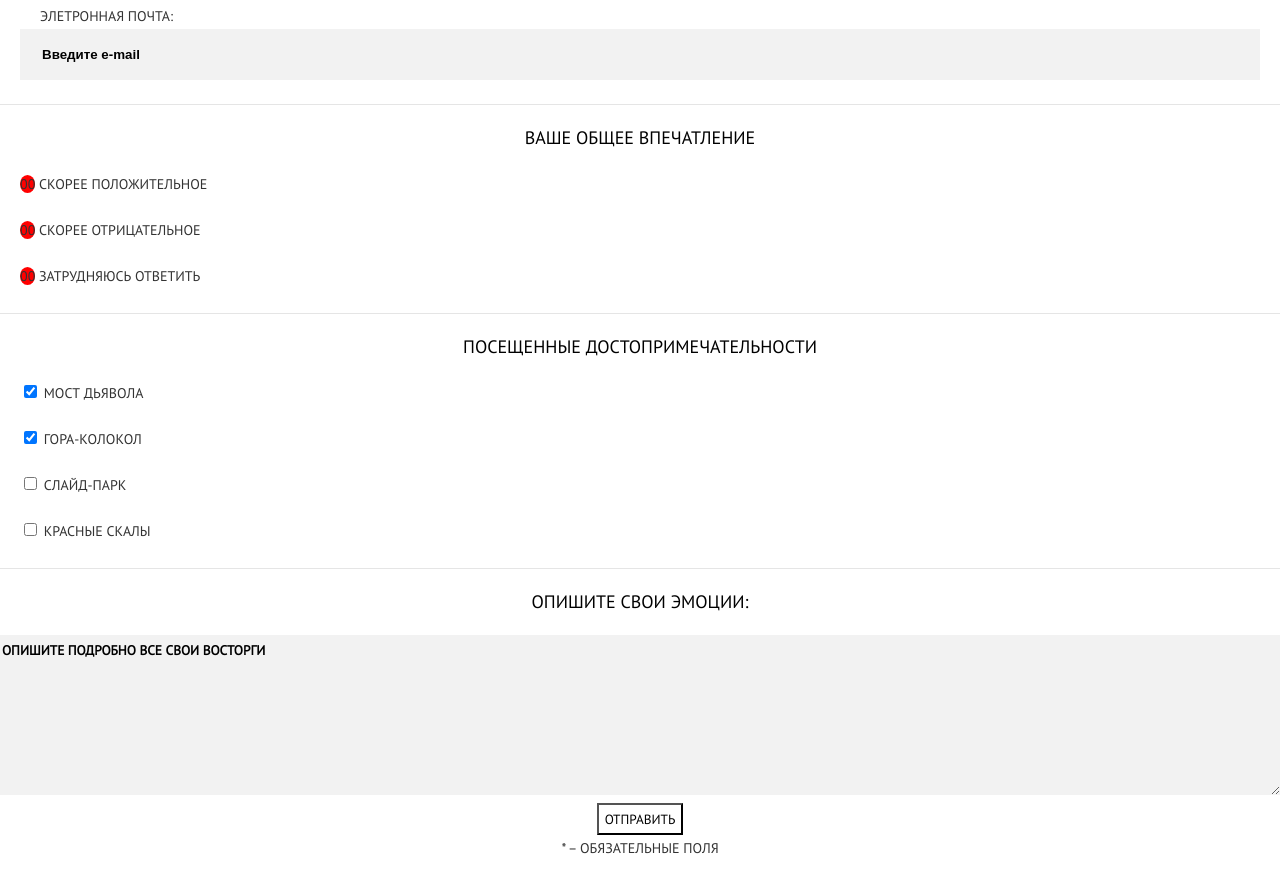
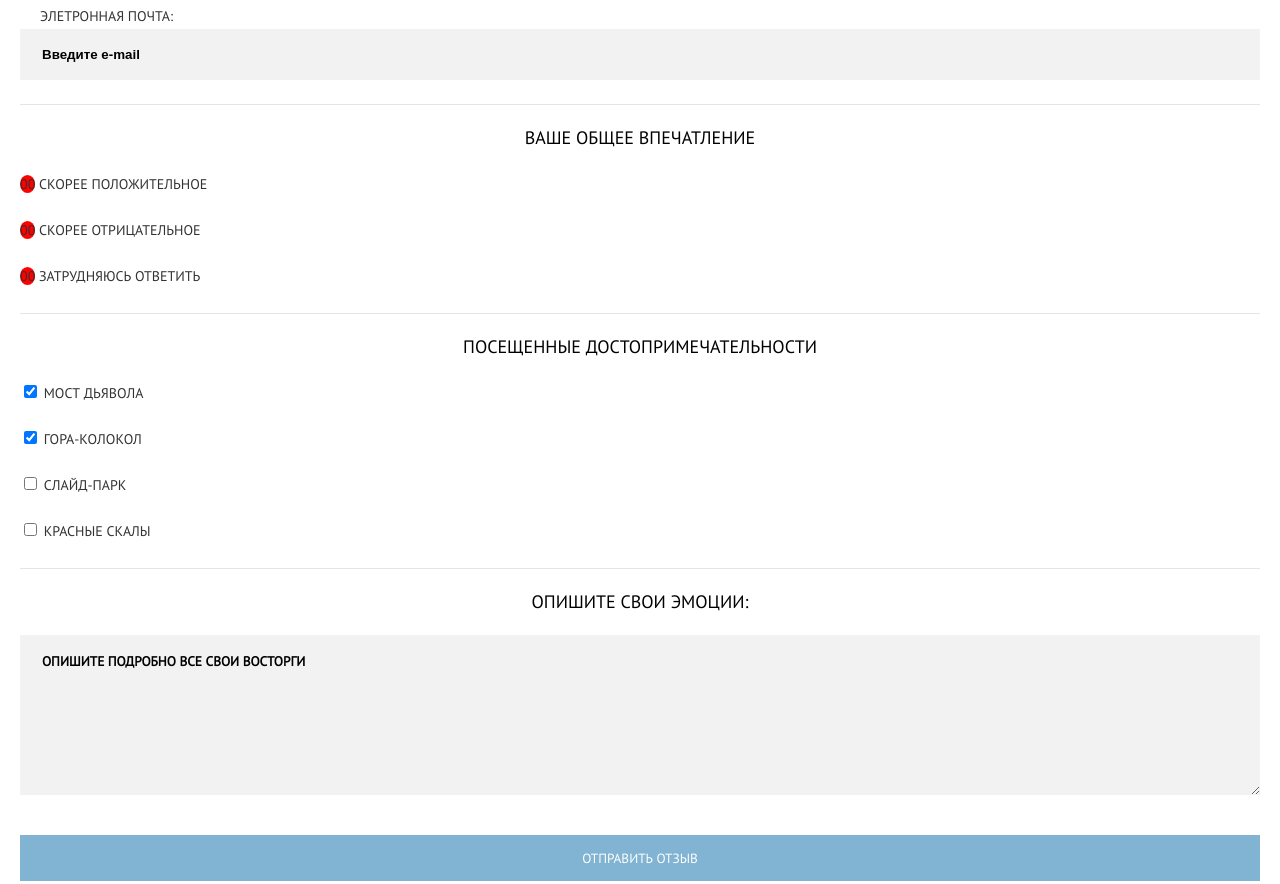
Before and after one commit to akaDuality/HTMLSchool, a website: page form.html in a window 1280 px wide. Shown: the part 1222-2106 px from the top of the page. Drawn offline with Linux system fonts and the light colour scheme.

Commit message:
Tweak form

```diff
--- a/form.html
+++ b/form.html
@@ -246,7 +246,7 @@
 
       <div class="line"></div>
 
-      <form method="POST" action="https://echo.htmlacademy.ru">
+      <form class="form" method="POST" action="https://echo.htmlacademy.ru">
 
         <fieldset class="form-fieldset">
           <legend class="form-legend"><span class="heading-s">Представьтесь:</span></legend>
@@ -381,15 +381,16 @@
 
       <fieldset class="form-fieldset">
         <legend class="form-legend"><span class="heading-s">Опишите свои эмоции:</span></legend>
-        <textarea class="textarea" placeholder="Опишите подробно все свои восторги"></textarea>
+        <textarea class="form-textarea" placeholder="Опишите подробно все свои восторги"></textarea>
       </fieldset>
 
-        <button>Отправить</button>
+        <button class="form-submit button">Отправить отзыв</button>
         <p>* – обязательные поля</p>
       </form>
     </main>
+
     <footer class="footer">
-      <strong class="heading-m">#visitsedona</strong>
+      <strong class="hashtag heading-m">#visitsedona</strong>
       <ul class="social-list">
         <li class="social-item">
           <a class="social-button button" href="#" target="_blank">
--- a/styles/blocks/button.css
+++ b/styles/blocks/button.css
@@ -1,9 +1,10 @@
 .landing-button {
-  padding: 10px;
-  color: #ffffff;
+
 }
 
 .button {
+  padding: 10px;
   background-color: #81b3d2;
   fill: #ffffff;
+  color: #ffffff;
 }
--- a/styles/form/form.css
+++ b/styles/form/form.css
@@ -1,5 +1,10 @@
+.form {
+  padding: 0px 20px; /* Include button horizontal spaces */
+}
+
 .form-fieldset {
-  /* background-color: red; */
+
+  margin-bottom: 24px;
 }
 
 .form-legend {
@@ -8,7 +13,6 @@
 }
 
 .form-list {
-  padding: 0px 20px 24px;
   text-align: left;
 }
 
@@ -31,3 +35,10 @@
   height: 1px;
   background-color: #E5E5E5;
 }
+
+.form-submit {
+  border: none;
+
+  width: 100%;
+  margin-bottom: 16px;
+}
--- a/styles/form/label.css
+++ b/styles/form/label.css
@@ -1,18 +1,13 @@
 .form-label {
-  /* padding: 10px; */
-  /* display: flex; */
-  /* flex-grow: 1; */
-  width: 300px;
 
-  /* background-color: red; */
-  /* margin-right: 8px; */
 }
+
 .form-label-text {
   margin-right: 12px;
 }
 
 .short-label {
-  /* width: 100%; */
+
 }
 
 .long-label {
--- a/styles/form/placeholder.css
+++ b/styles/form/placeholder.css
@@ -1,6 +1,6 @@
 
-.form-input::placeholder, .textarea::placeholder {
-    /* padding: 10px 0px; */
+.form-input::placeholder, .form-textarea::placeholder {
+    padding: 0px;
     color: #000;
     font-weight: 700;
 }
--- a/styles/form/textarea.css
+++ b/styles/form/textarea.css
@@ -1,8 +1,10 @@
-.textarea {
+.form-textarea {
     width: 100%;
     resize: vertical;
     min-height: 160px;
-    /* padding: 13px 22px;  */
     border: none;
+
     background-color: #F2F2F2;
+    padding: 13px 22px;
+    margin-bottom: 8px;
   }
```
